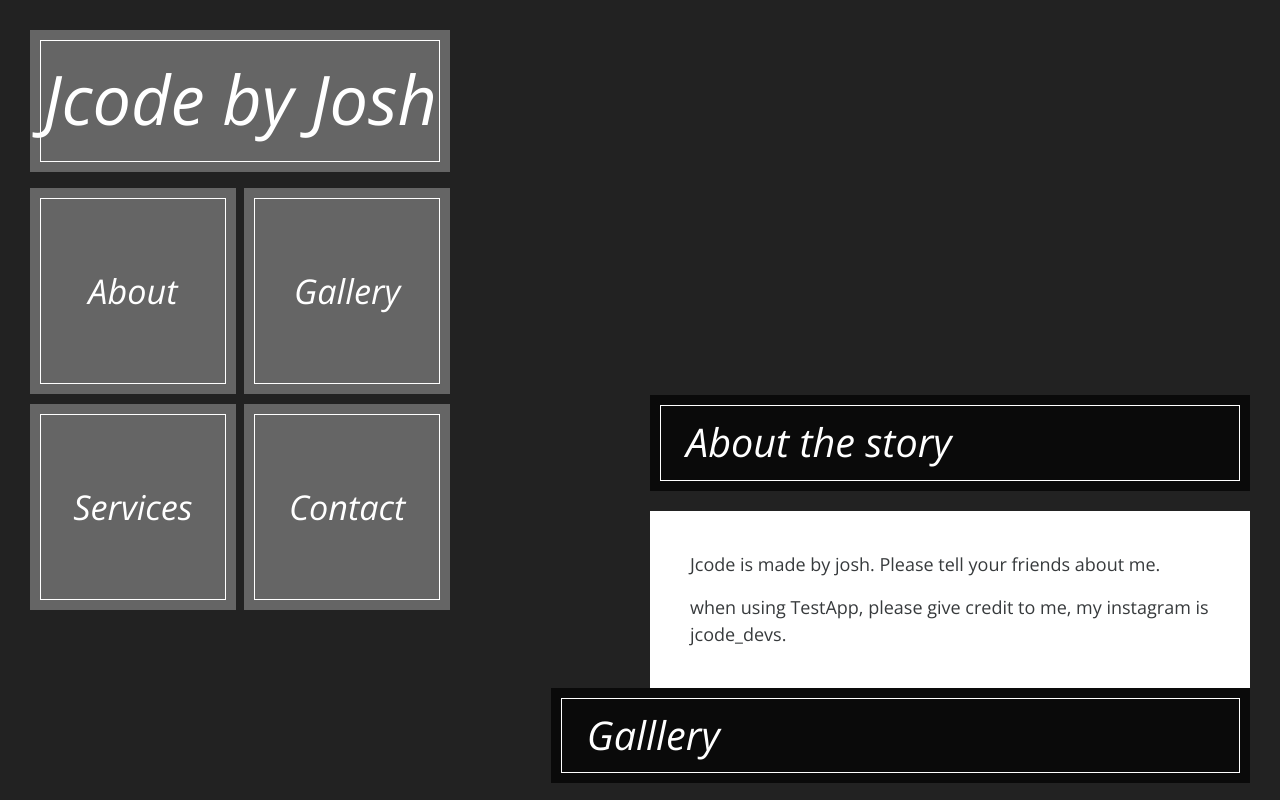
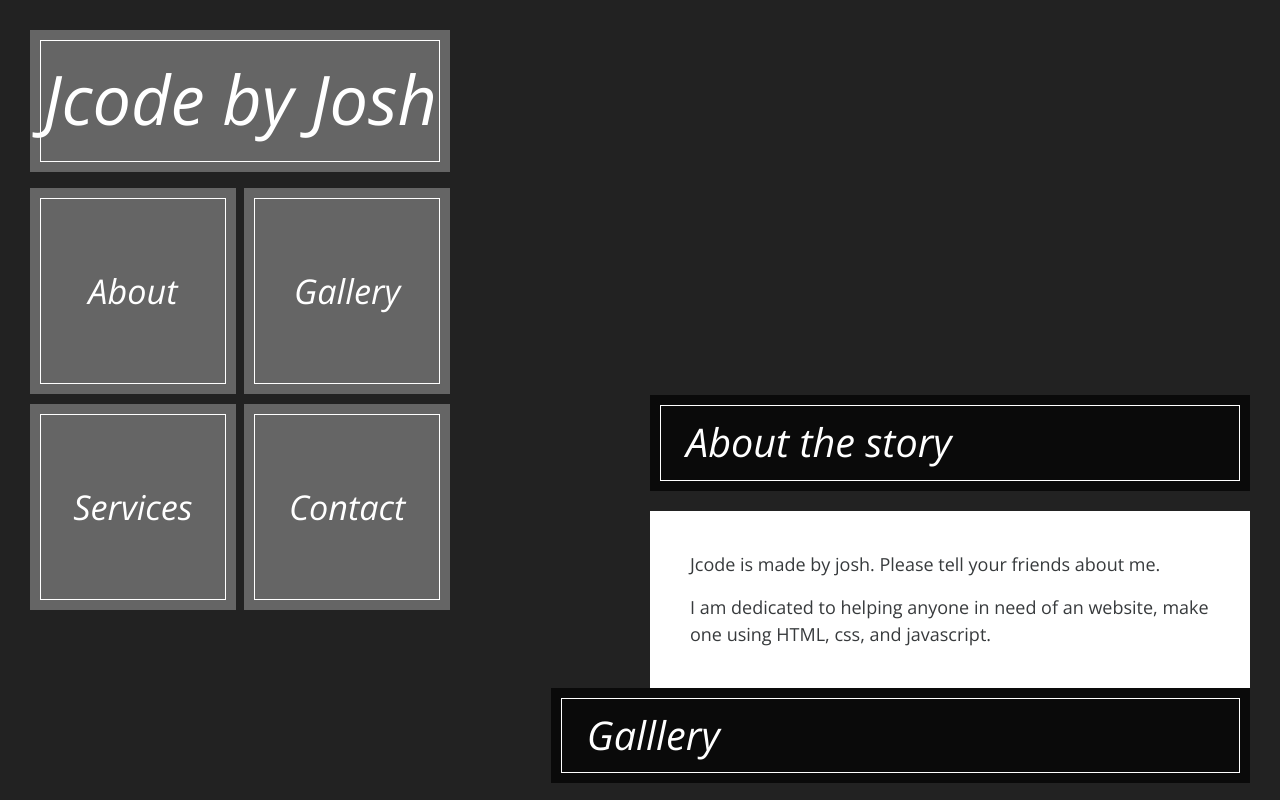
Before and after one commit to protomods/Jcode, a plain HTML site: page index.html in a window 1280 px wide. Shown: the top 800 px of the page. Drawn offline with nearby package versions, Linux system fonts and the light colour scheme.

Commit message:
Update index.html

```diff
--- a/index.html
+++ b/index.html
@@ -112,7 +112,7 @@ http://www.templatemo.com/tm-480-story
                                 <div class="content-text">
                                     <p>Jcode is made by josh. Please tell your friends about me.
                                     </p>
-                                    <p>when using TestApp, please give credit to me, my instagram is jcode_devs.
+                                    <p>I am dedicated to helping anyone in need of an website, make one using HTML, css, and javascript.
                                     </p>
                                 </div>
 
```
